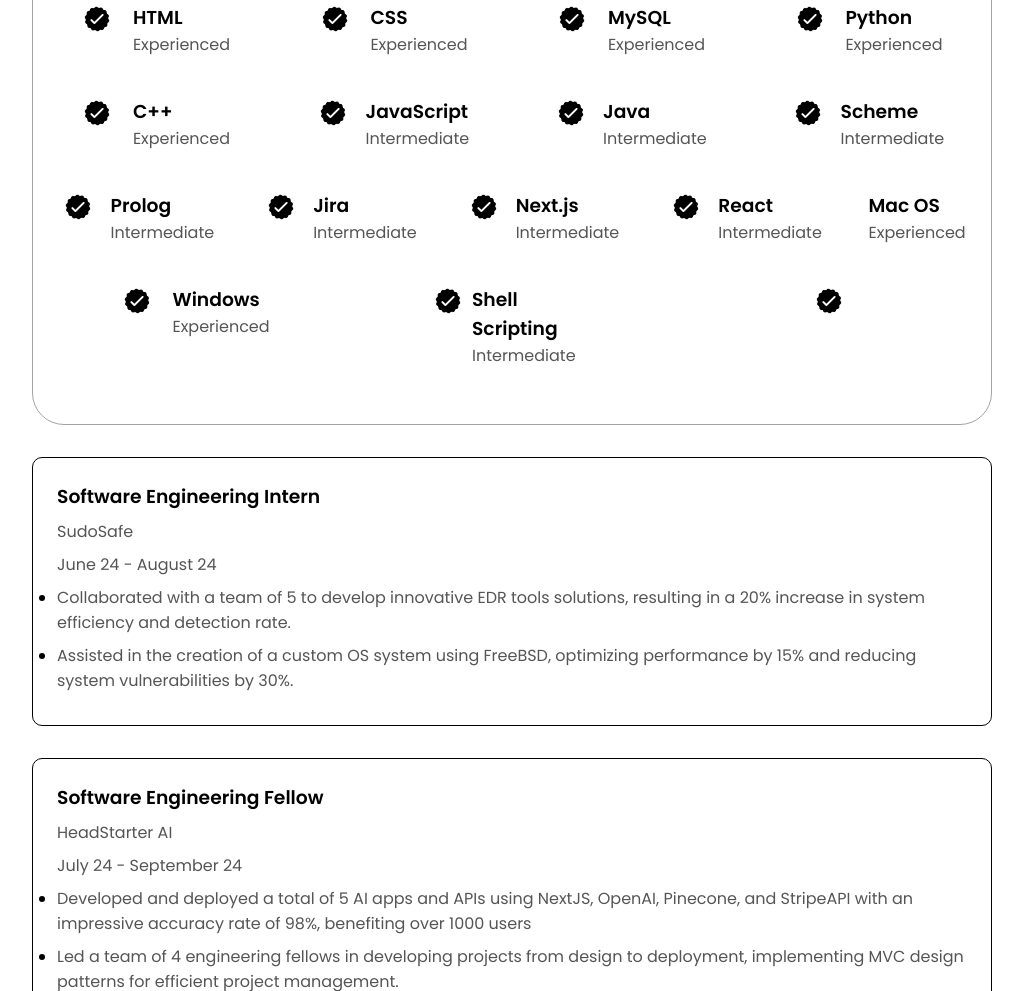
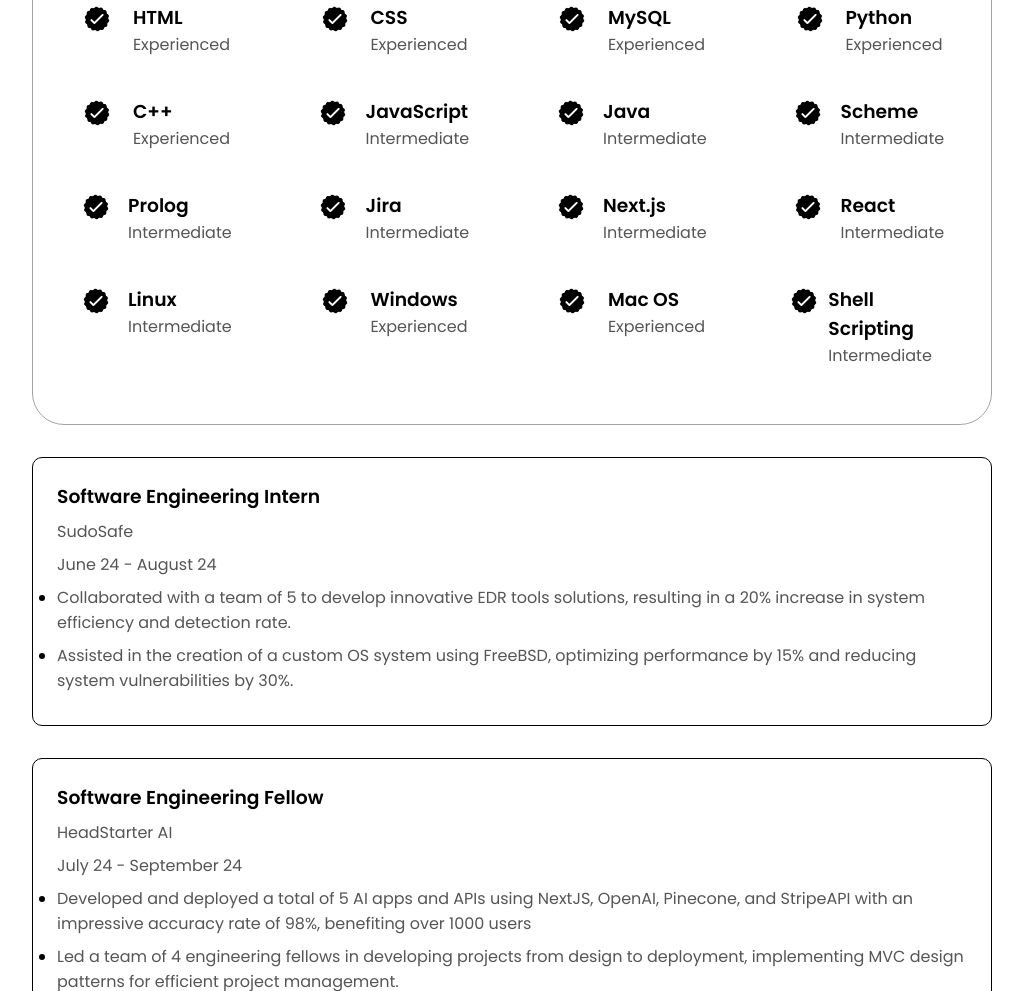
Before and after one commit to Arrrttyyyys/Portfolio-Website, a plain HTML site: page Index.html in a window 1280 px wide. Shown: the part 1789-2780 px from the top of the page, without its empty margins (128-1151 px from the left). Drawn offline with Linux system fonts and the light colour scheme.

Commit message:
Update Index.html

```diff
--- a/Index.html
+++ b/Index.html
@@ -264,42 +264,63 @@
             </article>
 
 
-            <div>
-              <h3>Mac OS</h3>
-              <p>Experienced</p>
-            </div>
-        </article>
             <article>
               <img
                 src="./assets/checkmark.png"
                 alt="Experience icon"
                 class="icon"
               />
+              <div>
+                <h3>Linux
+                </h3>
+                <p>Intermediate</p>
+              </div>
+            </article>
 
 
-          <div>
-            <h3>Windows</h3>
-              <p>Experienced</p>
-            </div>
-        </article>
             <article>
               <img
                 src="./assets/checkmark.png"
                 alt="Experience icon"
                 class="icon"
               />
-
-
               <div>
-              <h3>Shell Scripting</h3>
-                <p>Intermediate</p>
+                <h3>Windows
+                </h3>
+                <p>Experienced</p>
               </div>
             </article>
+
             <article>
               <img
                 src="./assets/checkmark.png"
                 alt="Experience icon"
-              class="icon"/>
+                class="icon"
+              />
+              <div>
+                <h3>Mac OS
+                </h3>
+                <p>Experienced</p>
+              </div>
+            </article>
+
+
+            <article>
+              <img
+                src="./assets/checkmark.png"
+                alt="Experience icon"
+                class="icon"
+              />
+              <div>
+                <h3>Shell Scripting
+                </h3>
+                <p>Intermediate</p>
+              </div>
+            </article>
+
+
+
+
             <!-- <article>
               <img
                 src="./assets/checkmark.png"
```
Lines whose indentation alone changed are shown as unchanged.
